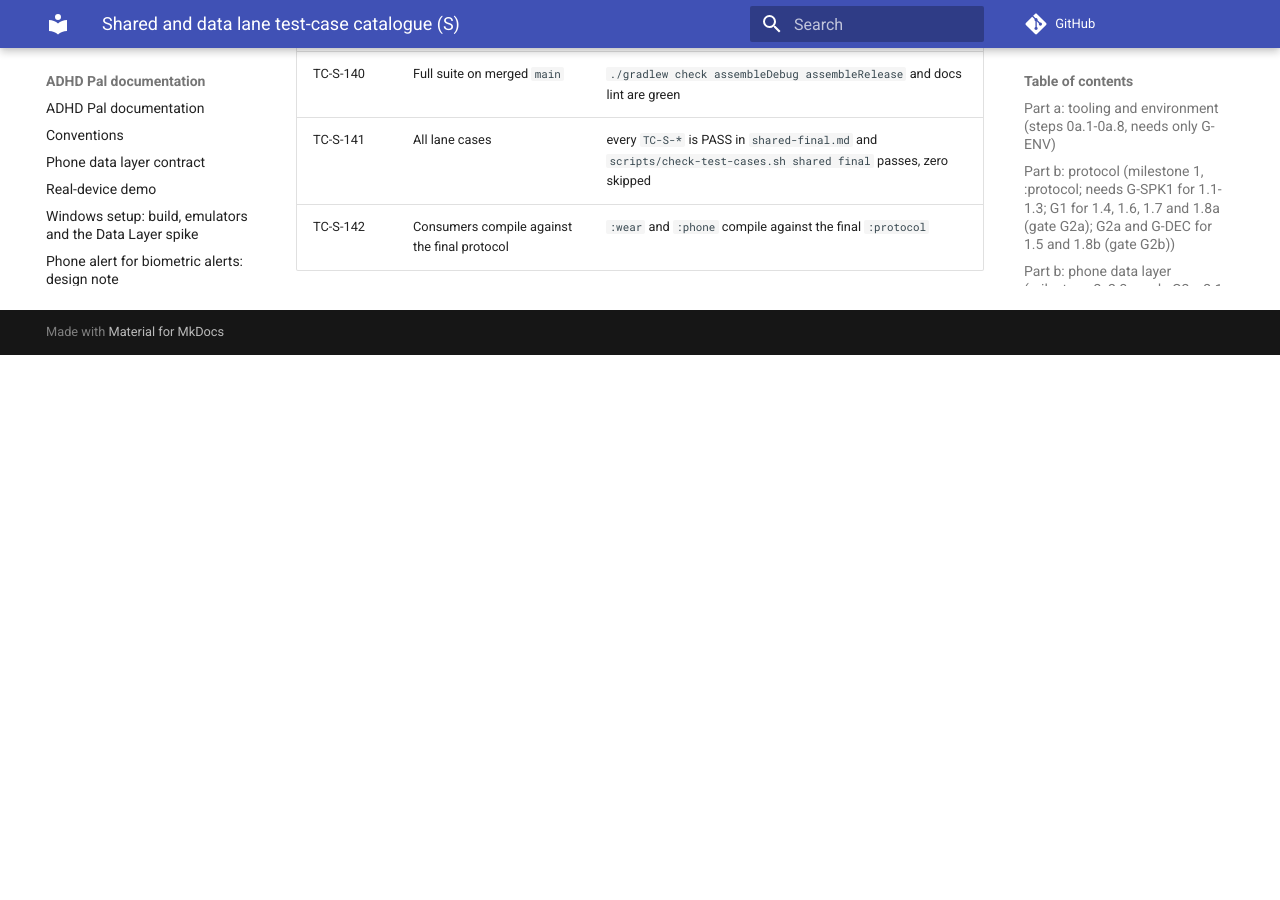
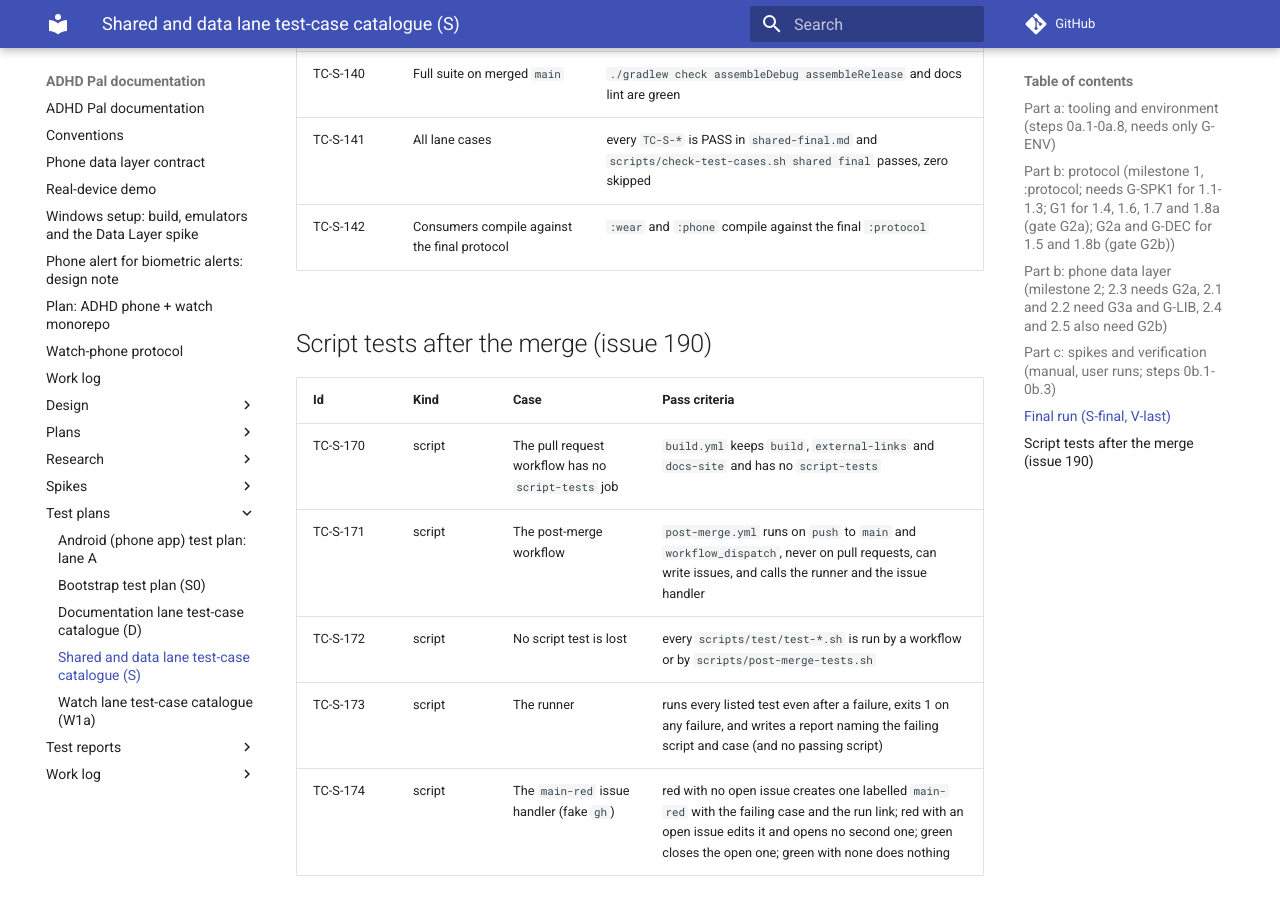
Before and after one commit to shlomoa/my-adhd-pal, an MkDocs documentation site: the page built from docs/test-plans/shared.md, in a window 1280 px wide and 900 px high, scrolled down 10796 px. Built offline with MkDocs 1.6.1 and Material for MkDocs 9.7.7, drawn with Linux system fonts in a browser that asks for light colours; comment, search, counter and statistics services are not loaded; before the commit the page ends 11151 px from its top, so only the background shows below that.

Commit message:
Test: script tests run after the merge to main, not per pull request (red)
Co-Authored-By: Claude Sonnet 5.5 <noreply@anthropic.com>
Claude-Session: https://claude.ai/code/session_019cYzLLCA855iWDxqZs2676

```diff
--- a/docs/test-plans/shared.md
+++ b/docs/test-plans/shared.md
@@ -150,3 +150,13 @@ commit SHA); final in `docs/test-reports/shared-final.md` (each id `PASS`, zero
 | TC-S-140 | Full suite on merged `main` | `./gradlew check assembleDebug assembleRelease` and docs lint are green |
 | TC-S-141 | All lane cases | every `TC-S-*` is PASS in `shared-final.md` and `scripts/check-test-cases.sh shared final` passes, zero skipped |
 | TC-S-142 | Consumers compile against the final protocol | `:wear` and `:phone` compile against the final `:protocol` |
+
+## Script tests after the merge (issue 190)
+
+| Id | Kind | Case | Pass criteria |
+|---|---|---|---|
+| TC-S-170 | script | The pull request workflow has no `script-tests` job | `build.yml` keeps `build`, `external-links` and `docs-site` and has no `script-tests` |
+| TC-S-171 | script | The post-merge workflow | `post-merge.yml` runs on `push` to `main` and `workflow_dispatch`, never on pull requests, can write issues, and calls the runner and the issue handler |
+| TC-S-172 | script | No script test is lost | every `scripts/test/test-*.sh` is run by a workflow or by `scripts/post-merge-tests.sh` |
+| TC-S-173 | script | The runner | runs every listed test even after a failure, exits 1 on any failure, and writes a report naming the failing script and case (and no passing script) |
+| TC-S-174 | script | The `main-red` issue handler (fake `gh`) | red with no open issue creates one labelled `main-red` with the failing case and the run link; red with an open issue edits it and opens no second one; green closes the open one; green with none does nothing |
--- a/docs/test-reports/shared-baseline.md
+++ b/docs/test-reports/shared-baseline.md
@@ -329,3 +329,7 @@ Red commit: `HistoryRepositoryContract` TC-S-160 (level and episode kept, a 1.1
 ## No absolute heart-rate threshold in the defaults (issue 55 decision, red)
 
 Red commit: `DataStoreSettingsRepositoryTest` TC-S-098 now expects `SettingsDefaults.settings.thresholds` to be empty, no implementation. `./gradlew :phone:testDebugUnitTest --tests '*DataStoreSettingsRepositoryTest*'`: `AssertionError` at `DataStoreSettingsRepositoryTest.kt:65` (the new assertion; the old one, which expected the 150 bpm threshold, was removed in the green commit).
+
+## Script tests after the merge (issue 190, red)
+
+Red commit: `scripts/test/test-post-merge.sh` (TC-S-170 to TC-S-174: no `script-tests` job in `build.yml`, the post-merge workflow, no script test lost, the runner, the `main-red` issue handler with a fake `gh`), no implementation. `scripts/test/test-post-merge.sh`: `FAIL TC-S-170 build.yml has no script-tests job`, `FAIL TC-S-171 post-merge.yml exists`, `FAIL TC-S-173 a failing test makes the runner exit 1 (expected 1, got 127)` (the runner does not exist), `FAIL TC-S-174 red with no open issue creates one labelled main-red`; 14 of the 19 checks fail.
```
Also changed, not shown: 1 other file.
